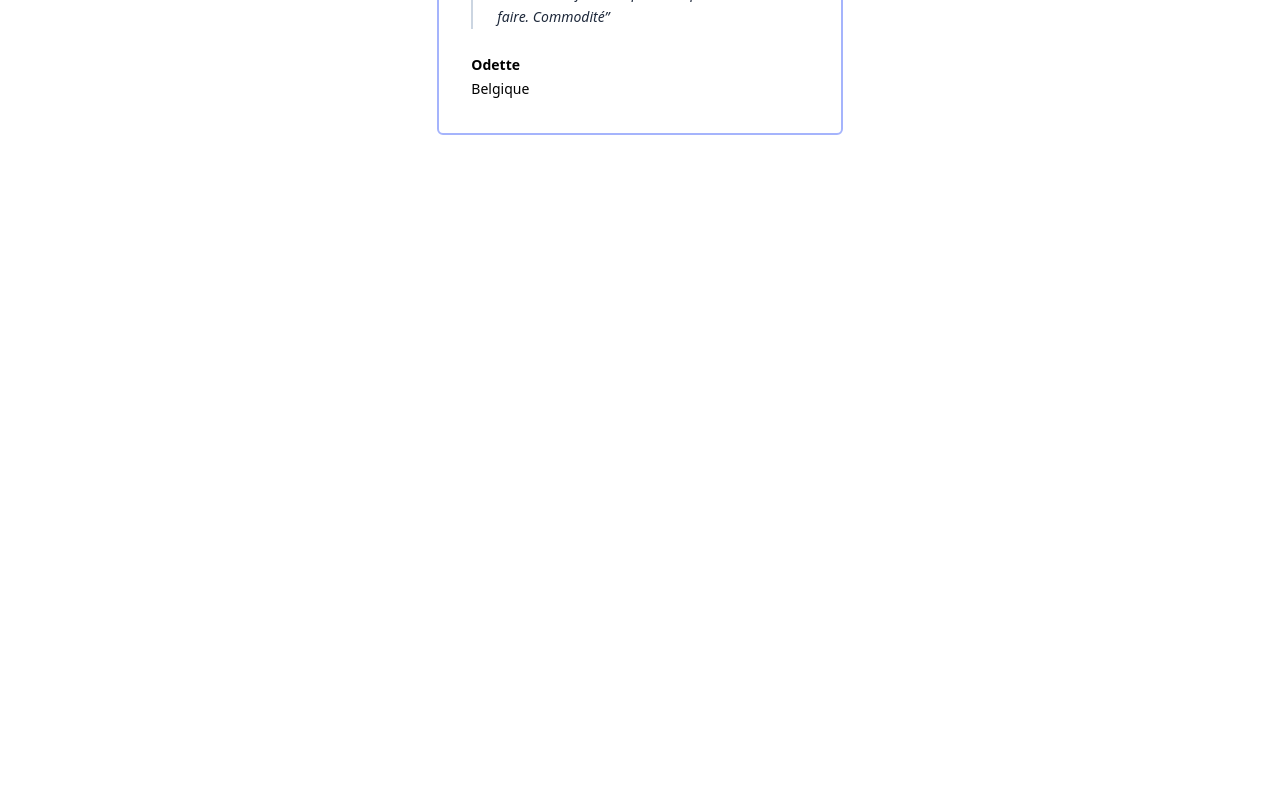
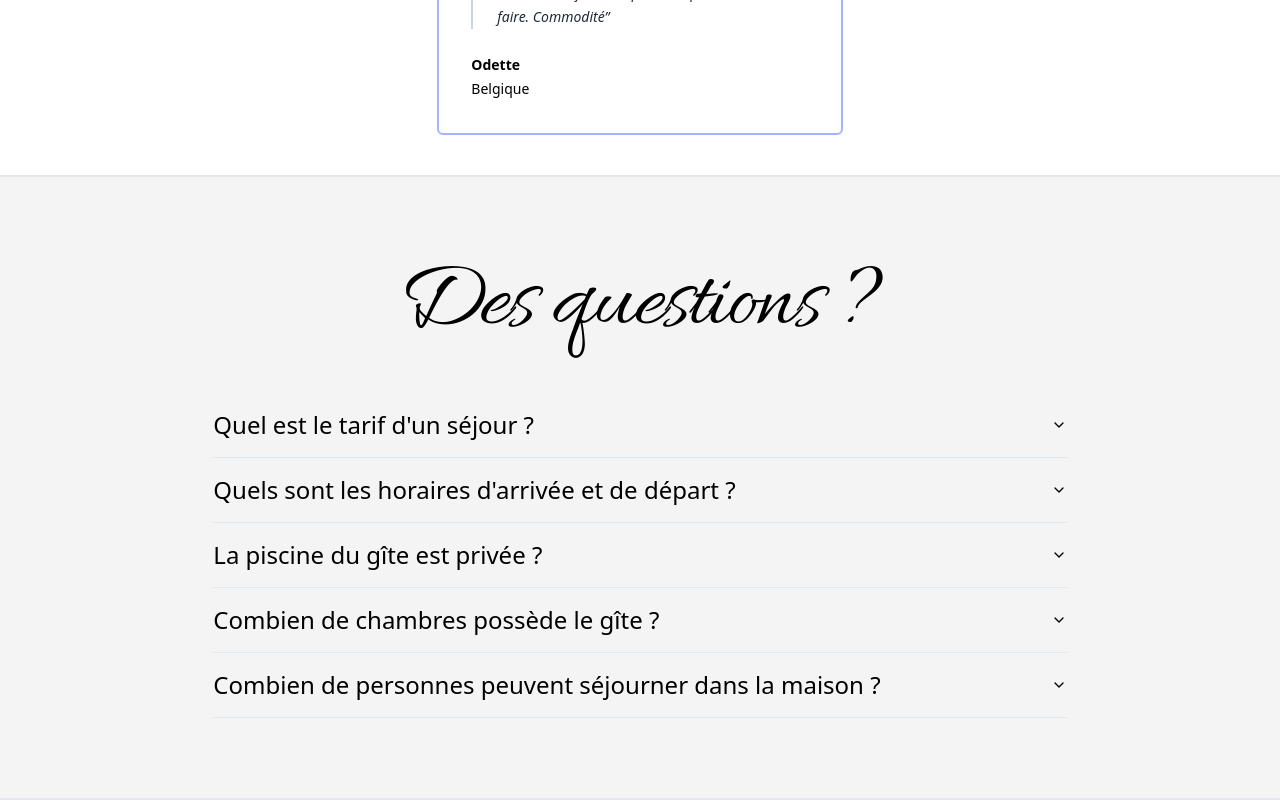
Before and after one commit to t-rosa/www.maisondelamascotte.com, a Next.js app: page / in a window 1280 px wide. Shown: the part 3669-4469 px from the top of the page. Before the commit the page ends 3804 px from the top, so only its background shows below. Built offline with nearby package versions, Linux system fonts and the light colour scheme.

Commit message:
feat: faq section

```diff
--- a/app/page.tsx
+++ b/app/page.tsx
@@ -1,3 +1,4 @@
+import { Faq } from "@/components/faq";
 import { Gallery } from "@/components/gallery";
 import { Hero } from "@/components/hero";
 import { Places } from "@/components/places";
@@ -10,6 +11,7 @@ export default function Home() {
       <Gallery />
       <Places />
       <Testimonials />
+      <Faq />
     </main>
   )
 }
--- /dev/null
+++ b/components/faq.tsx
@@ -0,0 +1,28 @@
+import {
+  Accordion,
+  AccordionContent,
+  AccordionItem,
+  AccordionTrigger,
+} from "@/components/ui/accordion"
+import { faqs } from "@/lib/faq"
+
+export function Faq() {
+  return (
+    <section className="mt-10 py-20 border-y-2 bg-zinc-100 dark:bg-zinc-800">
+      <header>
+        <h2 className="shrink-0 font-allura text-4xl tracking-tight sm:text-6xl md:text-7xl lg:text-8xl text-center">Des questions ?</h2>
+      </header>
+      <Accordion type="single" collapsible className="w-2/3 mx-auto mt-10 lg:text-2xl">
+        {
+          faqs.map((faq) => (
+            <AccordionItem key={faq.id} value={faq.id.toString()}>
+              <AccordionTrigger>{faq.question}</AccordionTrigger>
+              <AccordionContent className="md:text-lg">{faq.answer}</AccordionContent>
+            </AccordionItem>
+          ))
+        }
+      </Accordion>
+    </section>
+
+  )
+}
--- /dev/null
+++ b/lib/faq.ts
@@ -0,0 +1,31 @@
+export const faqs = [
+  {
+    id: 1,
+    question: "Quel est le tarif d'un séjour ?",
+    answer:
+      "Les tarifs fixés par l'établissement Maison de la Mascotte peuvent varier en fonction de votre séjour (par ex. les dates que vous avez sélectionnées, les conditions de l'hôtel, etc.). Indiquez vos dates pour voir les tarifs.",
+  },
+  {
+    id: 2,
+    question: "Quels sont les horaires d'arrivée et de départ ?",
+    answer:
+      "L'enregistrement à l'établissement Maison de la Mascotte se fait à partir de 16h00 et le départ est possible jusqu'à 11h00.",
+  },
+  {
+    id: 3,
+    question: "La piscine du gîte est privée ?",
+    answer:
+      "Oui ! La piscine est privée, entièrement dédiée au(x) locataire(s).",
+  },
+  {
+    id: 4,
+    question: "Combien de chambres possède le gîte ?",
+    answer:
+      "La maison possède une chambre avec un lit deux place, un canapé-lit deux places est aussi mis a disposition.",
+  },
+  {
+    id: 5,
+    question: "Combien de personnes peuvent séjourner dans la maison ?",
+    answer: "La maison peut accueillir jusqu'à quatre personnes.",
+  },
+];
```
